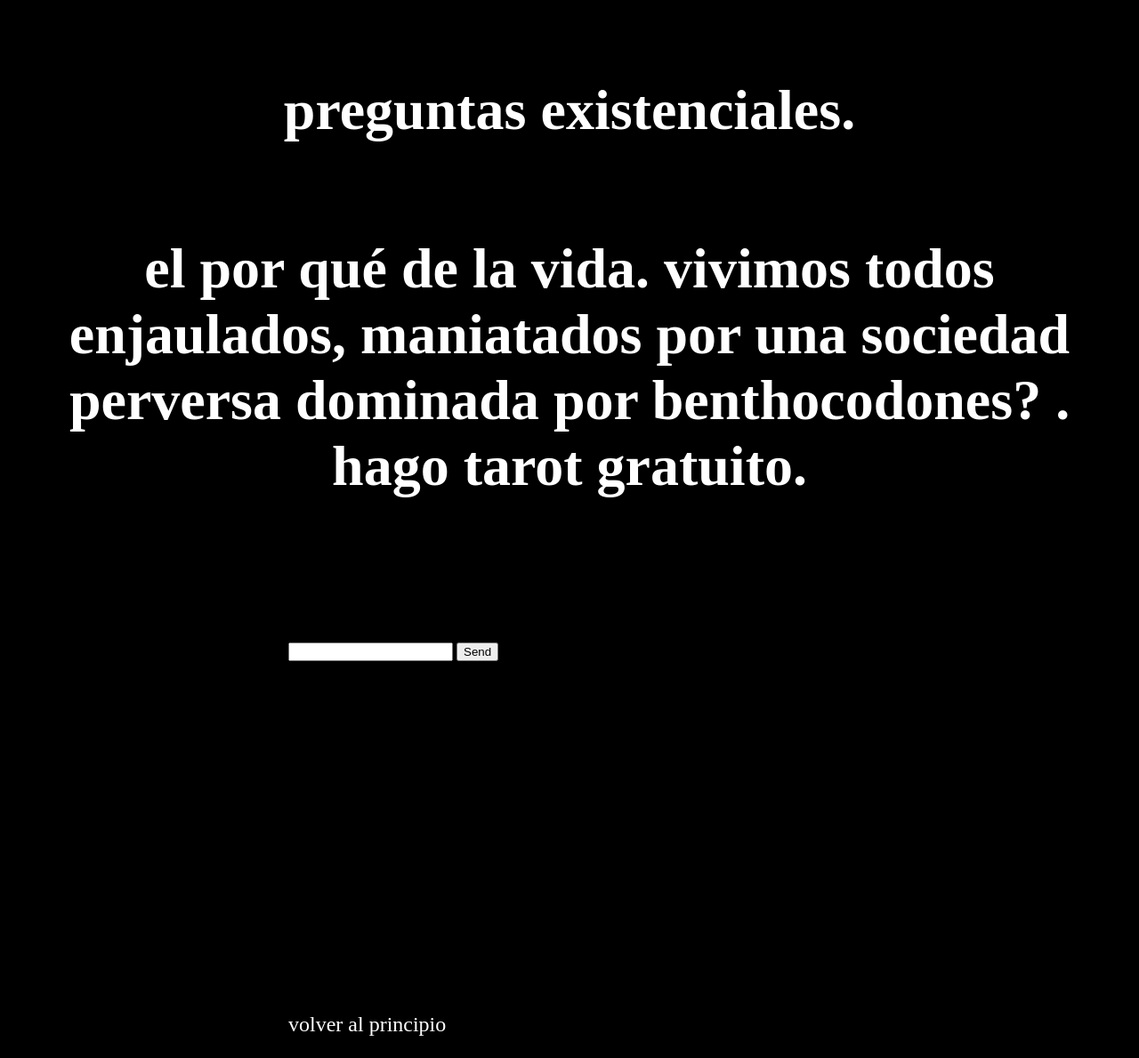
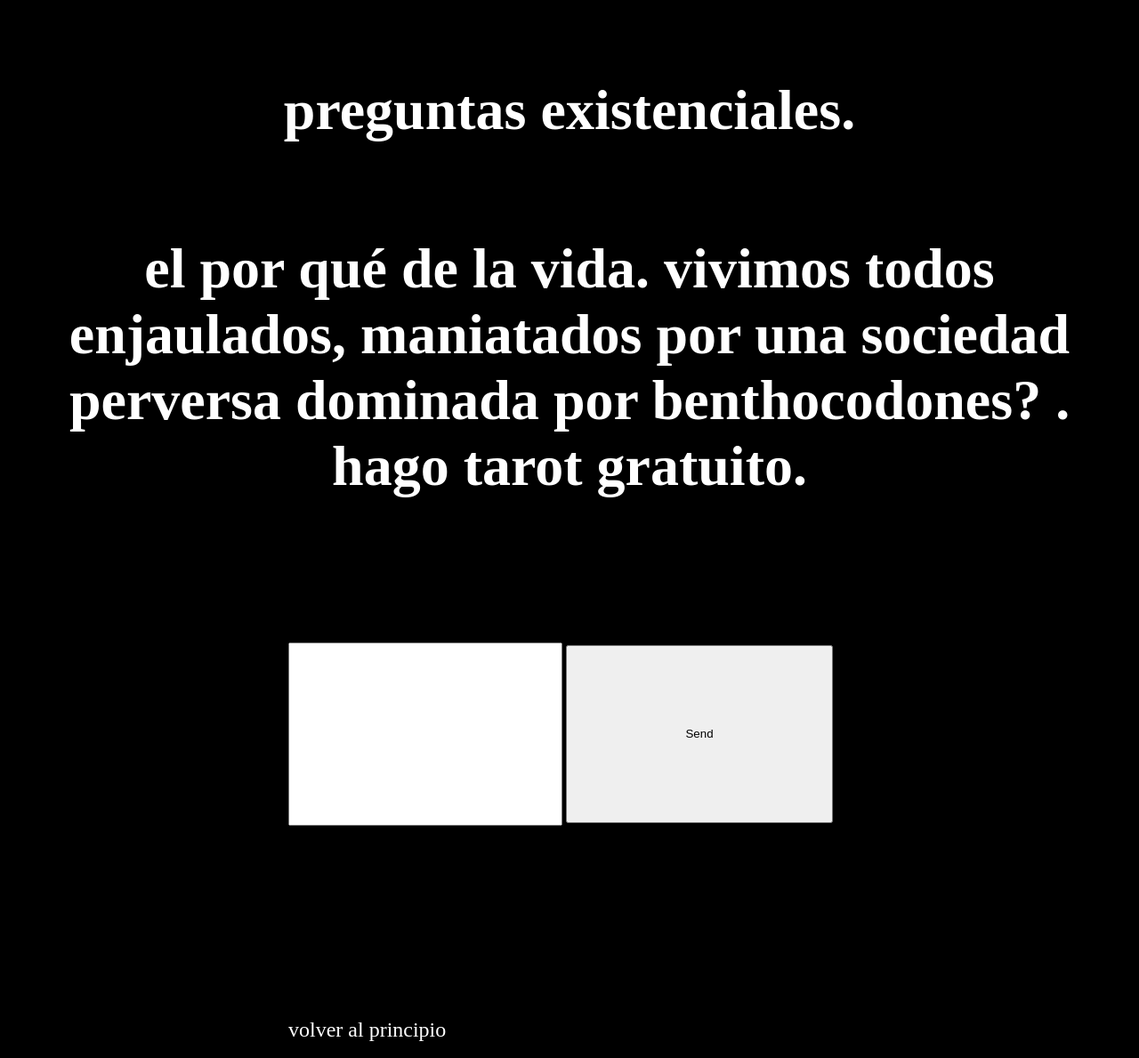
Before and after one commit to dieguitocollado/diegocollado, a Jekyll site: the page investigacion.html, which Jekyll copies as it is, in a window 1280 px wide. Shown: the whole page at 89% size. Built offline with Jekyll 4.4.1, drawn with Linux system fonts in a browser that asks for light colours.

Commit message:
Update investigacion.html

```diff
--- a/investigacion.html
+++ b/investigacion.html
@@ -17,7 +17,10 @@
 body {
     background-color: black;
 }
-
+input {
+    width: 300px;
+height: 200px;
+}
 .form {
     margin: auto;
     width: 50%;
@@ -66,7 +69,7 @@ a:visited {
 <br>
 <br>
 <div class="form">
-<form style="width: 300px; height: 200px;" action="https://formspree.io/enragedjam@gmail.com" method="POST">
+<form action="https://formspree.io/enragedjam@gmail.com" method="POST">
     <input type="text" name="name">
     <input type="submit" value="Send">
 	<input type="hidden" name="_next" value="/gracias.html" />
```
